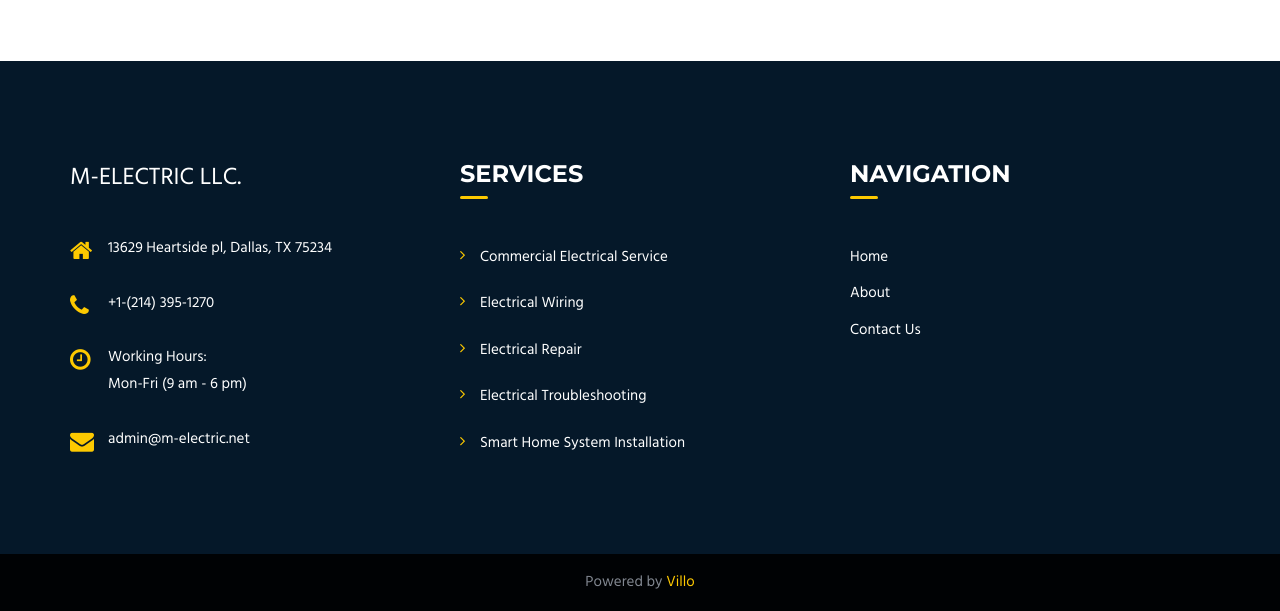
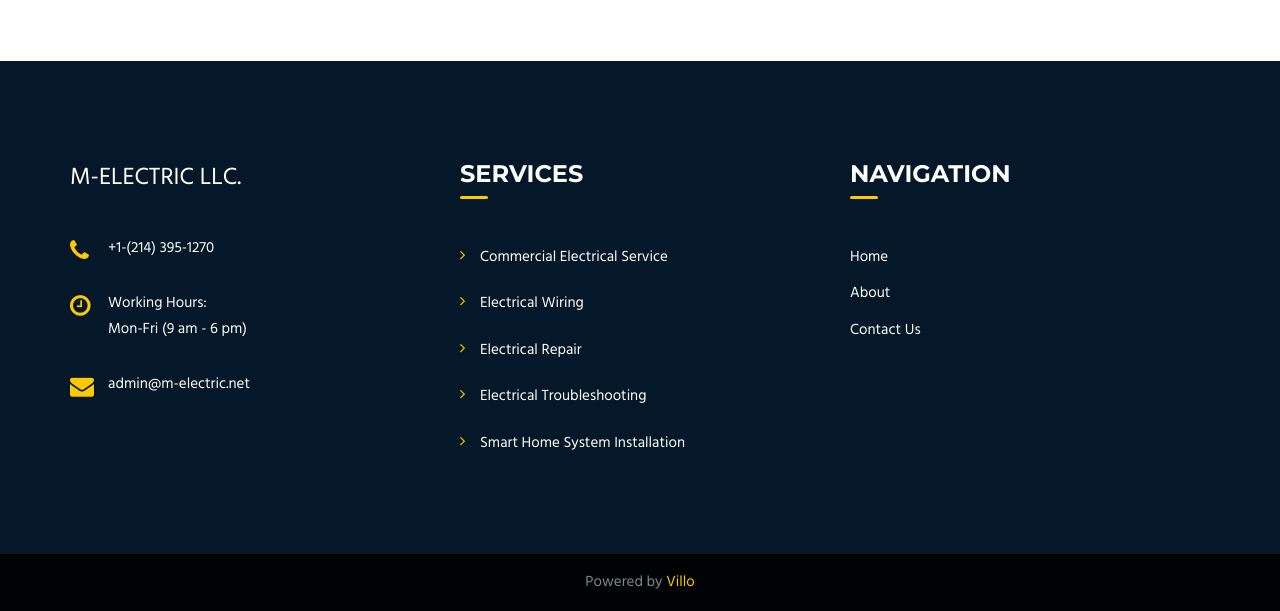
Before and after one commit to PaulCabeza/m-electric-website, a Django app: page /about/ in a window 1280 px wide. Shown: the part 2019-2630 px from the top of the page. Run offline with Django 3.2, Linux system fonts and the light colour scheme; some libraries are stand-ins or nearby versions.

Commit message:
removed address from bottom

```diff
--- a/website/templates/base.html
+++ b/website/templates/base.html
@@ -152,7 +152,7 @@
                             <div class="widget about-widget">
                                 <div class="footer-logo">M-Electric LLC.</div>
                                 <ul class="contact-info">
-                                    <li><i class="fa fa-home"></i> 13629 Heartside pl, Dallas, TX 75234</li>
+                                    <!-- <li><i class="fa fa-home"></i> 13629 Heartside pl, Dallas, TX 75234</li> -->
                                     <li><i class="fa fa-phone"></i> +1-(214) 395-1270</li>
                                     <li><i class="fa fa-clock-o"></i> Working Hours: <br>Mon-Fri (9 am - 6 pm)</li>
                                     <li><i class="fa fa-envelope"></i>admin@m-electric.net</li>
```
